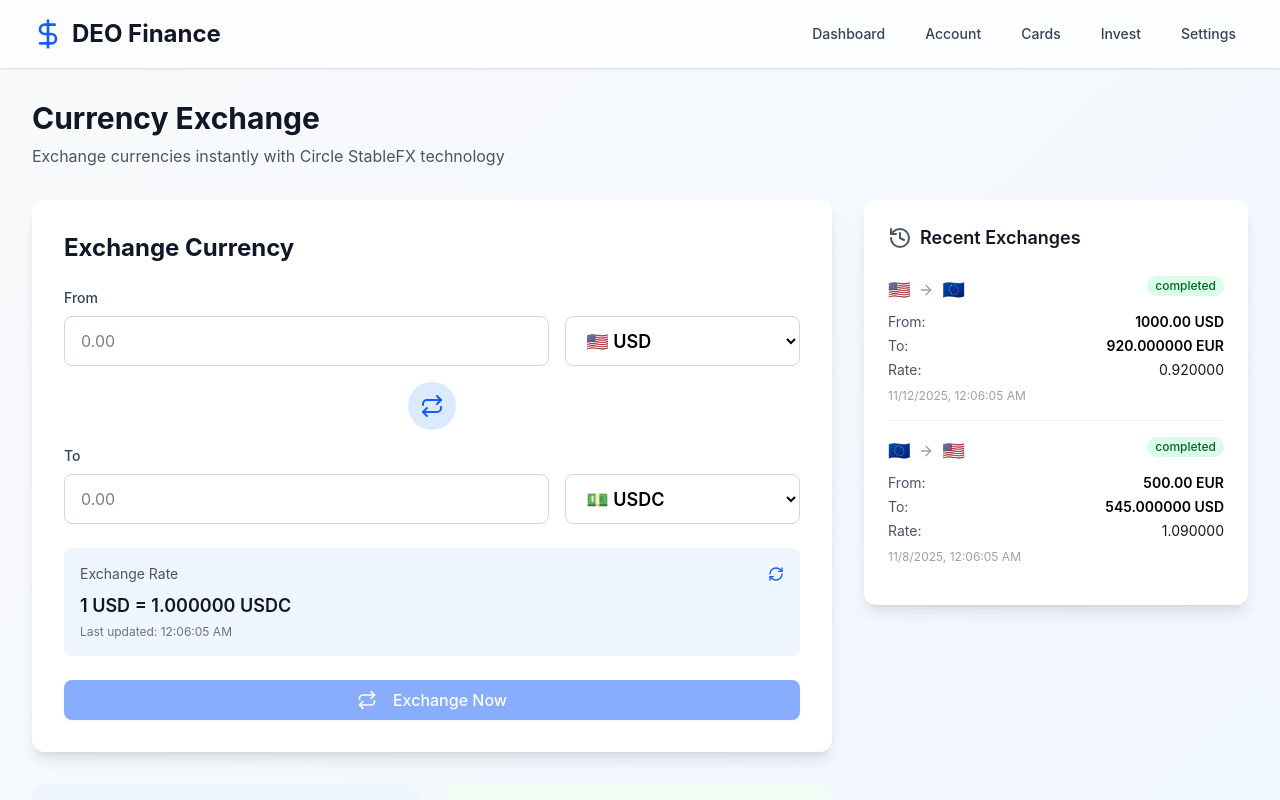
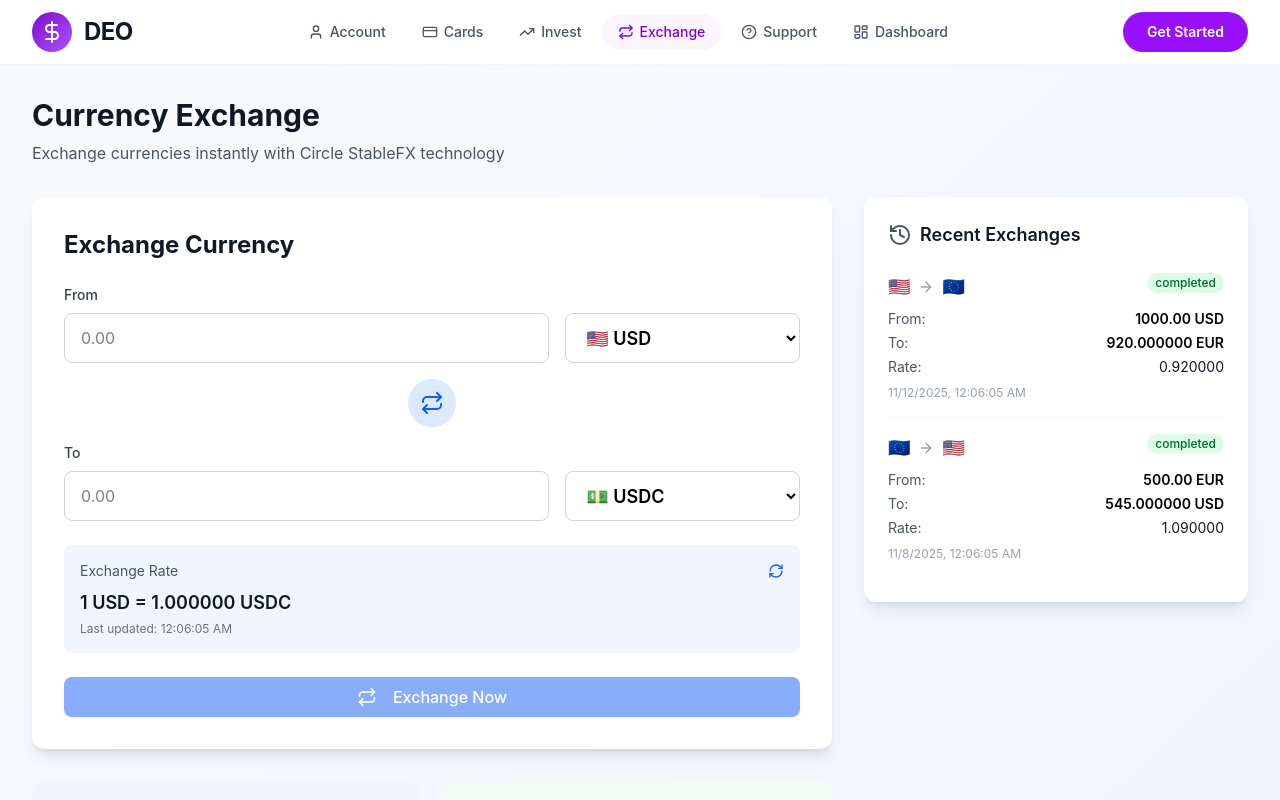
Before and after one commit to ledgerbingo/deo, a Next.js app: page /exchange in a window 1280 px wide. Shown: the top 800 px of the page. Built offline with nearby package versions, Linux system fonts and the light colour scheme.

Commit message:
Update all pages to use new Navigation component
Co-authored-by: ledgerbingo <191078653+ledgerbingo@users.noreply.github.com>

```diff
--- a/app/account/page.tsx
+++ b/app/account/page.tsx
@@ -3,7 +3,7 @@
 import { useState, useEffect } from 'react'
 import Link from 'next/link'
 import { Wallet, Send, ArrowDownLeft, ArrowUpRight, Copy, ExternalLink, DollarSign, Clock, CheckCircle, XCircle, Filter, RefreshCw } from 'lucide-react'
-import { Button, Badge, Modal, Input } from '@/components/ui'
+import { Button, Badge, Modal, Input, Navigation } from '@/components/ui'
 
 interface WalletInfo {
   address: string
@@ -144,31 +144,8 @@ export default function AccountPage() {
 
   return (
     <div className="min-h-screen bg-gradient-to-br from-gray-50 to-blue-50">
-      {/* Header */}
-      <header className="bg-white/80 backdrop-blur-md shadow-sm sticky top-0 z-50">
-        <nav className="max-w-7xl mx-auto px-4 sm:px-6 lg:px-8 py-4">
-          <div className="flex justify-between items-center">
-            <Link href="/" className="flex items-center">
-              <DollarSign className="h-8 w-8 text-blue-600" />
-              <span className="ml-2 text-2xl font-bold text-gray-900">DEO Finance</span>
-            </Link>
-            <div className="flex items-center space-x-4">
-              <Link href="/dashboard" className="text-gray-700 hover:text-blue-600 px-3 py-2 rounded-md text-sm font-medium transition-colors">
-                Dashboard
-              </Link>
-              <Link href="/card" className="text-gray-700 hover:text-blue-600 px-3 py-2 rounded-md text-sm font-medium transition-colors">
-                Cards
-              </Link>
-              <Link href="/investment" className="text-gray-700 hover:text-blue-600 px-3 py-2 rounded-md text-sm font-medium transition-colors">
-                Invest
-              </Link>
-              <Link href="/settings" className="text-gray-700 hover:text-blue-600 px-3 py-2 rounded-md text-sm font-medium transition-colors">
-                Settings
-              </Link>
-            </div>
-          </div>
-        </nav>
-      </header>
+      {/* Navigation */}
+      <Navigation />
 
       <main className="max-w-7xl mx-auto px-4 sm:px-6 lg:px-8 py-8">
         {/* Page Header */}
--- a/app/card/page.tsx
+++ b/app/card/page.tsx
@@ -3,7 +3,7 @@
 import { useState, useEffect } from 'react'
 import Link from 'next/link'
 import { CreditCard, Plus, Lock, Unlock, X, DollarSign, Calendar, Shield, TrendingUp, ShoppingBag, Filter } from 'lucide-react'
-import { Button, Badge, Modal, Input } from '@/components/ui'
+import { Button, Badge, Modal, Input, Navigation } from '@/components/ui'
 import { cardService } from '@/modules/card/service'
 import type { Card, CardTransaction } from '@/modules/card/types'
 
@@ -105,33 +105,8 @@ export default function CardPage() {
 
   return (
     <div className="min-h-screen bg-gray-50">
-      {/* Header */}
-      <header className="bg-white border-b border-gray-100 sticky top-0 z-50">
-        <nav className="max-w-7xl mx-auto px-4 sm:px-6 lg:px-8 py-4">
-          <div className="flex justify-between items-center">
-            <Link href="/" className="flex items-center">
-              <div className="w-10 h-10 rounded-full nubank-gradient flex items-center justify-center">
-                <DollarSign className="h-6 w-6 text-white" />
-              </div>
-              <span className="ml-3 text-2xl font-bold text-gray-900">DEO</span>
-            </Link>
-            <div className="flex items-center space-x-4">
-              <Link href="/dashboard" className="text-gray-600 hover:text-purple-600 px-3 py-2 text-sm font-medium transition-colors">
-                Dashboard
-              </Link>
-              <Link href="/account" className="text-gray-600 hover:text-purple-600 px-3 py-2 text-sm font-medium transition-colors">
-                Account
-              </Link>
-              <Link href="/investment" className="text-gray-600 hover:text-purple-600 px-3 py-2 text-sm font-medium transition-colors">
-                Invest
-              </Link>
-              <Link href="/settings" className="text-gray-600 hover:text-purple-600 px-3 py-2 text-sm font-medium transition-colors">
-                Settings
-              </Link>
-            </div>
-          </div>
-        </nav>
-      </header>
+      {/* Navigation */}
+      <Navigation />
 
       <main className="max-w-7xl mx-auto px-4 sm:px-6 lg:px-8 py-8">
         {/* Page Header */}
--- a/app/dashboard/page.tsx
+++ b/app/dashboard/page.tsx
@@ -3,7 +3,7 @@
 import { useState, useEffect } from 'react'
 import { Wallet, CreditCard, Send, ArrowUpRight, ArrowDownLeft, DollarSign, Shield, TrendingUp, Repeat, Bell, Settings, HelpCircle, Plus, ExternalLink } from 'lucide-react'
 import Link from 'next/link'
-import { Button, Badge, DashboardSkeleton } from '@/components/ui'
+import { Button, Badge, DashboardSkeleton, Navigation } from '@/components/ui'
 
 interface Transaction {
   id: string
@@ -91,16 +91,7 @@ export default function Dashboard() {
   if (isLoading && !walletAddress) {
     return (
       <div className="min-h-screen bg-gradient-to-br from-gray-50 to-blue-50">
-        <header className="bg-white/80 backdrop-blur-md shadow-sm sticky top-0 z-50">
-          <nav className="max-w-7xl mx-auto px-4 sm:px-6 lg:px-8 py-4">
-            <div className="flex justify-between items-center">
-              <Link href="/" className="flex items-center">
-                <DollarSign className="h-8 w-8 text-blue-600" />
-                <span className="ml-2 text-2xl font-bold text-gray-900">DEO Finance</span>
-              </Link>
-            </div>
-          </nav>
-        </header>
+        <Navigation />
         <main className="max-w-7xl mx-auto px-4 sm:px-6 lg:px-8 py-8">
           <DashboardSkeleton />
         </main>
@@ -110,54 +101,8 @@ export default function Dashboard() {
 
   return (
     <div className="min-h-screen bg-gray-50">
-      {/* Header */}
-      <header className="bg-white border-b border-gray-100 sticky top-0 z-50">
-        <nav className="max-w-7xl mx-auto px-4 sm:px-6 lg:px-8 py-4">
-          <div className="flex justify-between items-center">
-            <Link href="/" className="flex items-center">
-              <div className="w-10 h-10 rounded-full nubank-gradient flex items-center justify-center">
-                <DollarSign className="h-6 w-6 text-white" />
-              </div>
-              <span className="ml-3 text-2xl font-bold text-gray-900">DEO</span>
-            </Link>
-            <div className="flex items-center space-x-6">
-              <Link href="/account" className="text-gray-600 hover:text-purple-600 px-3 py-2 text-sm font-medium transition-colors flex items-center">
-                <Wallet className="h-4 w-4 mr-2" />
-                Account
-              </Link>
-              <Link href="/card" className="text-gray-600 hover:text-purple-600 px-3 py-2 text-sm font-medium transition-colors flex items-center">
-                <CreditCard className="h-4 w-4 mr-2" />
-                Cards
-              </Link>
-              <Link href="/investment" className="text-gray-600 hover:text-purple-600 px-3 py-2 text-sm font-medium transition-colors flex items-center">
-                <TrendingUp className="h-4 w-4 mr-2" />
-                Invest
-              </Link>
-              <Link href="/exchange" className="text-gray-600 hover:text-purple-600 px-3 py-2 text-sm font-medium transition-colors flex items-center">
-                <Repeat className="h-4 w-4 mr-2" />
-                Exchange
-              </Link>
-              <Link href="/support" className="text-gray-600 hover:text-purple-600">
-                <HelpCircle className="h-5 w-5" />
-              </Link>
-              <Link href="/settings" className="relative">
-                <Bell className="h-5 w-5 text-gray-600 hover:text-purple-600 transition-colors" />
-                {unreadNotifications > 0 && (
-                  <span className="absolute -top-1 -right-1 bg-purple-600 text-white text-xs rounded-full h-5 w-5 flex items-center justify-center">
-                    {unreadNotifications}
-                  </span>
-                )}
-              </Link>
-              <Link href="/settings">
-                <Settings className="h-5 w-5 text-gray-600 hover:text-purple-600 transition-colors" />
-              </Link>
-              <div className="w-10 h-10 nubank-gradient rounded-full flex items-center justify-center text-white font-semibold shadow-lg">
-                U
-              </div>
-            </div>
-          </div>
-        </nav>
-      </header>
+      {/* Navigation */}
+      <Navigation />
 
       <main className="max-w-7xl mx-auto px-4 sm:px-6 lg:px-8 py-8">
         {/* Welcome Section */}
--- a/app/exchange/page.tsx
+++ b/app/exchange/page.tsx
@@ -3,7 +3,7 @@
 import { useState, useEffect } from 'react'
 import Link from 'next/link'
 import { Repeat, DollarSign, TrendingUp, ArrowRight, RefreshCw, History, Globe } from 'lucide-react'
-import { Button, Badge, Input } from '@/components/ui'
+import { Button, Badge, Input, Navigation } from '@/components/ui'
 import { exchangeService } from '@/modules/exchange/service'
 import type { Exchange, ExchangeRate, Currency } from '@/modules/exchange/types'
 
@@ -106,34 +106,8 @@ export default function ExchangePage() {
 
   return (
     <div className="min-h-screen bg-gradient-to-br from-gray-50 to-blue-50">
-      {/* Header */}
-      <header className="bg-white/80 backdrop-blur-md shadow-sm sticky top-0 z-50">
-        <nav className="max-w-7xl mx-auto px-4 sm:px-6 lg:px-8 py-4">
-          <div className="flex justify-between items-center">
-            <Link href="/" className="flex items-center">
-              <DollarSign className="h-8 w-8 text-blue-600" />
-              <span className="ml-2 text-2xl font-bold text-gray-900">DEO Finance</span>
-            </Link>
-            <div className="flex items-center space-x-4">
-              <Link href="/dashboard" className="text-gray-700 hover:text-blue-600 px-3 py-2 rounded-md text-sm font-medium transition-colors">
-                Dashboard
-              </Link>
-              <Link href="/account" className="text-gray-700 hover:text-blue-600 px-3 py-2 rounded-md text-sm font-medium transition-colors">
-                Account
-              </Link>
-              <Link href="/card" className="text-gray-700 hover:text-blue-600 px-3 py-2 rounded-md text-sm font-medium transition-colors">
-                Cards
-              </Link>
-              <Link href="/investment" className="text-gray-700 hover:text-blue-600 px-3 py-2 rounded-md text-sm font-medium transition-colors">
-                Invest
-              </Link>
-              <Link href="/settings" className="text-gray-700 hover:text-blue-600 px-3 py-2 rounded-md text-sm font-medium transition-colors">
-                Settings
-              </Link>
-            </div>
-          </div>
-        </nav>
-      </header>
+      {/* Navigation */}
+      <Navigation />
 
       <main className="max-w-7xl mx-auto px-4 sm:px-6 lg:px-8 py-8">
         {/* Page Header */}
--- a/app/investment/page.tsx
+++ b/app/investment/page.tsx
@@ -3,7 +3,7 @@
 import { useState, useEffect } from 'react'
 import Link from 'next/link'
 import { TrendingUp, TrendingDown, DollarSign, PieChart, ArrowUpRight, ArrowDownRight, Plus, Search, Filter } from 'lucide-react'
-import { Button, Badge, Modal, Input } from '@/components/ui'
+import { Button, Badge, Modal, Input, Navigation } from '@/components/ui'
 import { investmentService } from '@/modules/investment/service'
 import type { Portfolio, Asset, Trade } from '@/modules/investment/types'
 
@@ -79,31 +79,8 @@ export default function InvestmentPage() {
 
   return (
     <div className="min-h-screen bg-gradient-to-br from-gray-50 to-blue-50">
-      {/* Header */}
-      <header className="bg-white/80 backdrop-blur-md shadow-sm sticky top-0 z-50">
-        <nav className="max-w-7xl mx-auto px-4 sm:px-6 lg:px-8 py-4">
-          <div className="flex justify-between items-center">
-            <Link href="/" className="flex items-center">
-              <DollarSign className="h-8 w-8 text-blue-600" />
-              <span className="ml-2 text-2xl font-bold text-gray-900">DEO Finance</span>
-            </Link>
-            <div className="flex items-center space-x-4">
-              <Link href="/dashboard" className="text-gray-700 hover:text-blue-600 px-3 py-2 rounded-md text-sm font-medium transition-colors">
-                Dashboard
-              </Link>
-              <Link href="/account" className="text-gray-700 hover:text-blue-600 px-3 py-2 rounded-md text-sm font-medium transition-colors">
-                Account
-              </Link>
-              <Link href="/card" className="text-gray-700 hover:text-blue-600 px-3 py-2 rounded-md text-sm font-medium transition-colors">
-                Cards
-              </Link>
-              <Link href="/settings" className="text-gray-700 hover:text-blue-600 px-3 py-2 rounded-md text-sm font-medium transition-colors">
-                Settings
-              </Link>
-            </div>
-          </div>
-        </nav>
-      </header>
+      {/* Navigation */}
+      <Navigation />
 
       <main className="max-w-7xl mx-auto px-4 sm:px-6 lg:px-8 py-8">
         {/* Page Header */}
--- a/app/support/page.tsx
+++ b/app/support/page.tsx
@@ -3,6 +3,7 @@
 import { useState } from 'react'
 import Link from 'next/link'
 import { DollarSign, HelpCircle, MessageCircle, Search, ArrowLeft, Book, FileText, Mail, Phone } from 'lucide-react'
+import { Navigation } from '@/components/ui'
 
 export default function SupportPage() {
   const [searchQuery, setSearchQuery] = useState('')
@@ -99,22 +100,8 @@ export default function SupportPage() {
 
   return (
     <div className="min-h-screen bg-gray-50">
-      {/* Header */}
-      <header className="bg-white shadow-sm">
-        <nav className="max-w-7xl mx-auto px-4 sm:px-6 lg:px-8 py-4">
-          <div className="flex justify-between items-center">
-            <Link href="/dashboard" className="flex items-center text-blue-600 hover:text-blue-700">
-              <ArrowLeft className="h-5 w-5 mr-2" />
-              Back to Dashboard
-            </Link>
-            <Link href="/" className="flex items-center">
-              <DollarSign className="h-8 w-8 text-blue-600" />
-              <span className="ml-2 text-2xl font-bold text-gray-900">DEO Finance</span>
-            </Link>
-            <div className="w-32"></div>
-          </div>
-        </nav>
-      </header>
+      {/* Navigation */}
+      <Navigation />
 
       <main className="max-w-7xl mx-auto px-4 py-12">
         {/* Hero Section */}
```
